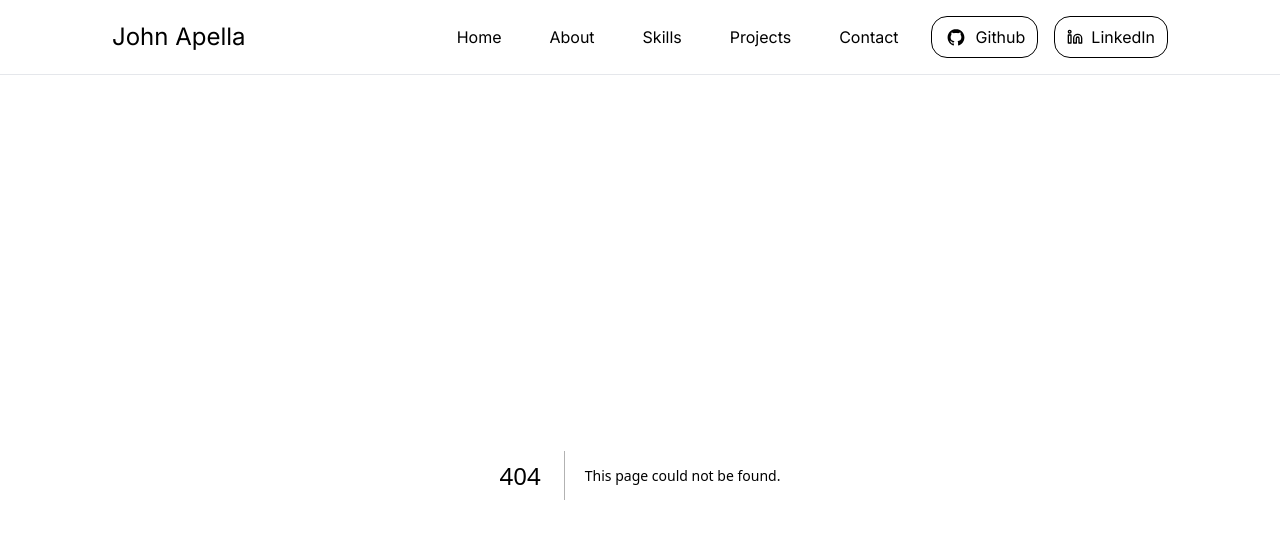
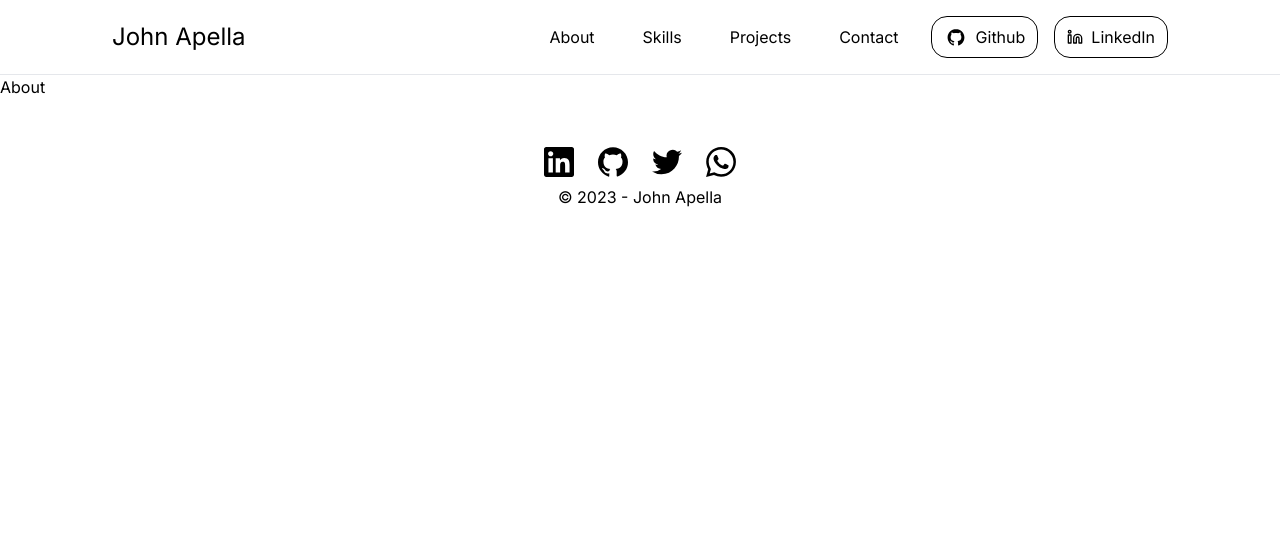
Before and after one commit to apella1/next-portfolio, a Next.js app: page /about in a window 1280 px wide. Before the commit this address had no page. Shown: the top 538 px of the page. Built offline with nearby package versions, Linux system fonts and the light colour scheme.

Commit message:
Update footer

```diff
--- /dev/null
+++ b/app/about/page.tsx
@@ -0,0 +1,5 @@
+import RootLayout from "../layout";
+
+export default function About() {
+  return <h1>About</h1>;
+}
--- a/app/layout.tsx
+++ b/app/layout.tsx
@@ -1,4 +1,4 @@
-import { Navbar } from "@/components";
+import { Footer, Navbar } from "@/components";
 import "./globals.css";
 import { Inter } from "next/font/google";
 
@@ -19,6 +19,7 @@ export default function RootLayout({
       <Navbar />
       <hr />
       <body className={inter.className}>{children}</body>
+      <Footer />
     </html>
   );
 }
--- a/app/page.tsx
+++ b/app/page.tsx
@@ -1,4 +1,5 @@
 import { HomeHeader } from "@/components/home";
+import RootLayout from "./layout";
 
 export default function Home() {
   return (
--- /dev/null
+++ b/app/projects/page.tsx
@@ -0,0 +1,5 @@
+import RootLayout from "../layout";
+
+export default function Projects() {
+  return <h1>Projects</h1>;
+}
--- a/components/Footer.tsx
+++ b/components/Footer.tsx
@@ -0,0 +1,43 @@
+import { SiLinkedin, SiGithub, SiTwitter, SiWhatsapp } from "react-icons/si";
+
+const thisYear: string = new Date().getFullYear().toString();
+
+const Footer = () => {
+  return (
+    <footer className="flex flex-col p-4 pt-8 m-4 px-4 md:px-16 lg:px-28 2xl:px-52">
+      <div className="flex items-center justify-center space-x-4 md:space-x-6">
+        <a
+          href="https://linkedin.com/in/johnapella"
+          className="text-xl md:text-3xl"
+          target="_blank"
+        >
+          <SiLinkedin />
+        </a>
+        <a
+          href="https://github.com/apella1"
+          className="text-xl md:text-3xl"
+          target="_blank"
+        >
+          <SiGithub />
+        </a>
+        <a
+          href="https://twitter.com/apella_john"
+          className="text-xl md:text-3xl"
+          target="_blank"
+        >
+          <SiTwitter />
+        </a>
+        <a
+          href="https://wa.me/254704182264"
+          className="text-xl md:text-3xl"
+          target="_blank"
+        >
+          <SiWhatsapp />
+        </a>
+      </div>
+      <p className="self-center p-2">&copy; {thisYear} - John Apella</p>
+    </footer>
+  );
+};
+
+export default Footer;
--- a/components/Navbar.tsx
+++ b/components/Navbar.tsx
@@ -8,25 +8,19 @@ const Navbar = () => {
   const Menu = () => (
     <>
       <a
-        href="#home"
-        className="hover:bg-[#032cfc] hover:text-white py-2 px-4 rounded-md"
-      >
-        Home
-      </a>
-      <a
-        href="#about"
+        href="/about"
         className="hover:bg-[#032cfc] hover:text-white py-2 px-4 rounded-md"
       >
         About
       </a>
       <a
-        href="#skills"
+        href="/skills"
         className="hover:bg-[#032cfc] hover:text-white py-2 px-4 rounded-md"
       >
         Skills
       </a>
       <a
-        href="#projects"
+        href="/projects"
         className="hover:bg-[#032cfc] hover:text-white py-2 px-4 rounded-md"
       >
         Projects
--- a/components/index.ts
+++ b/components/index.ts
@@ -1 +1,2 @@
-export {default as Navbar} from "./Navbar"
+export { default as Navbar } from "./Navbar";
+export { default as Footer } from "./Footer";
```
